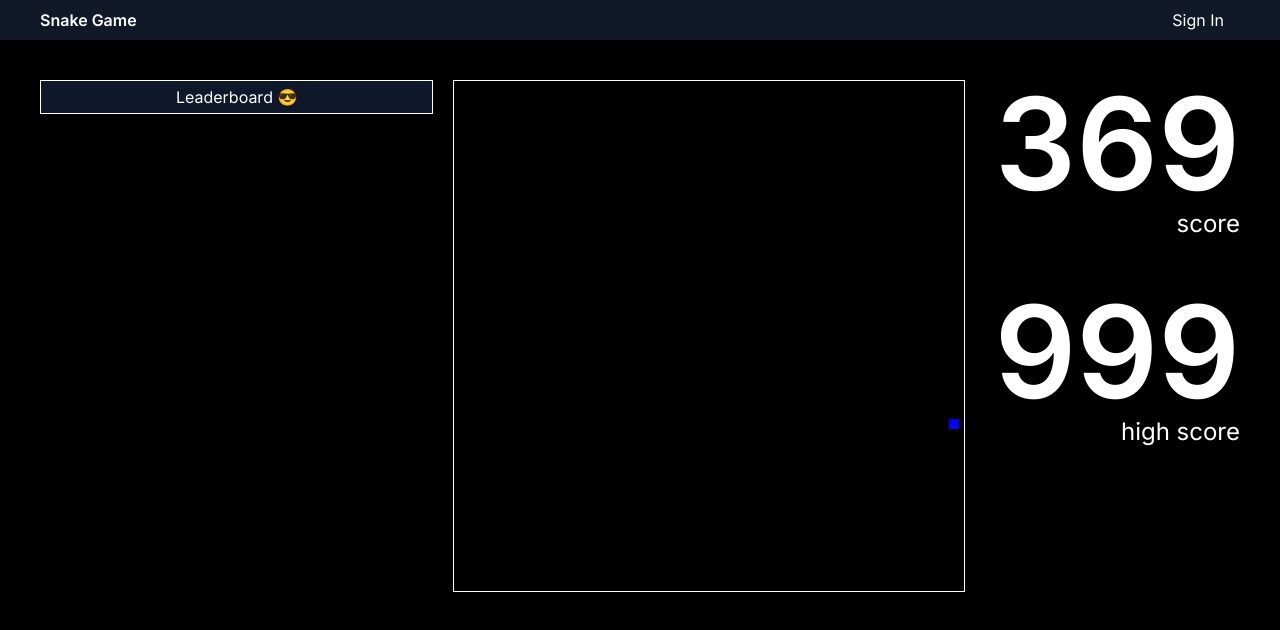
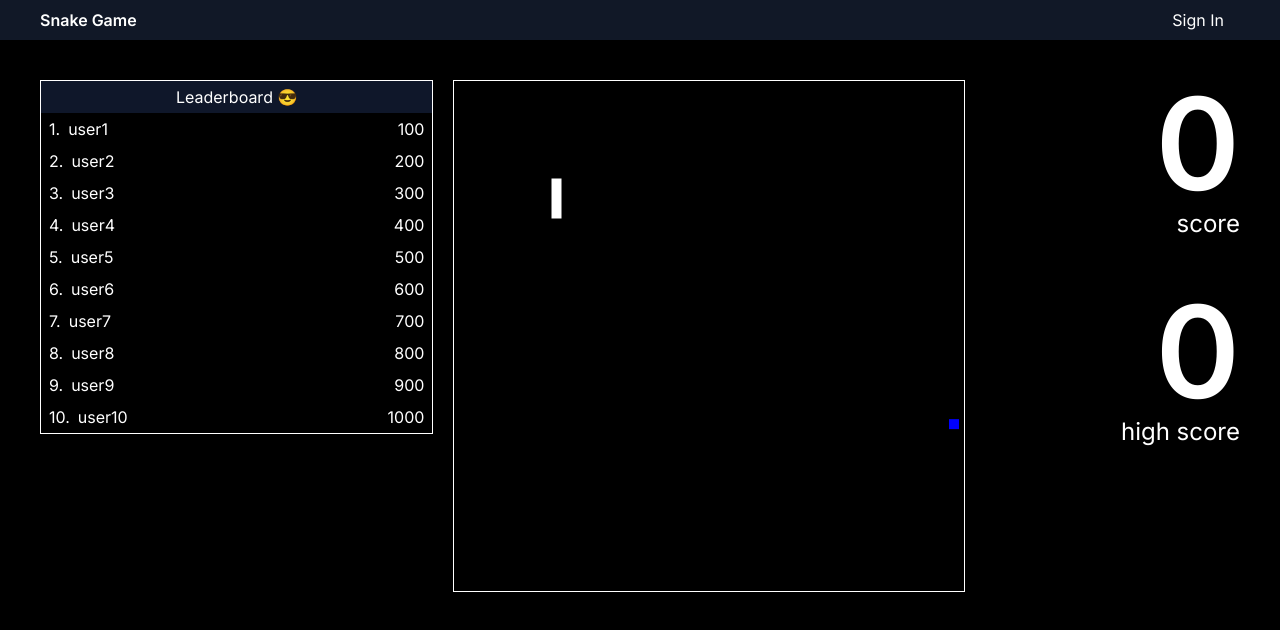
Before and after one commit to dhanushk2105/snake-game, a Next.js app: page / in a window 1280 px wide. Shown: the top 630 px of the page. Built offline with nearby package versions, Linux system fonts and the light colour scheme.

Commit message:
UI is complete

```diff
--- a/components/Game.jsx
+++ b/components/Game.jsx
@@ -7,7 +7,15 @@ import getRandomCoordinates from '@/utils/getRandomCoordinates'
 function Game() {
   const canvasRef = useRef(null);
   const [Spacebar, setSpacebar] = useState(false);
-  const [snake, setSnake] = useState([{x: 0, y: 0}])
+  const [snake, setSnake] = useState([
+    {x: 100, y: 100},
+    {x: 100, y: 105},
+    {x: 100, y: 110},
+    {x: 100, y: 115},
+    {x: 100, y: 120},
+    {x: 100, y: 125},
+    {x: 100, y: 130},
+  ])
   const devicePixelRatio = typeof window !== 'undefined' ? window.devicePixelRatio || 1 : 1;
 
   useEffect(() => {
@@ -31,28 +39,6 @@ function Game() {
     canvas.width = canvas.clientWidth * devicePixelRatio;
     canvas.height = canvas.clientHeight * devicePixelRatio;
 
-    const side = 5;
-    const lineWidth = 5;
-    const strokeColor = 'white';
-
-    context.beginPath();
-    context.rect(10 , 10 , side, side)
-    context.lineWidth = lineWidth;
-    context.strokeStyle = strokeColor;
-    context.stroke();
-    context.closePath();
-  }, []);
-
-
-
-
-  useEffect(() => {
-    const canvas = canvasRef.current;
-    const context = canvas.getContext('2d');
-
-    canvas.width = canvas.clientWidth * devicePixelRatio;
-    canvas.height = canvas.clientHeight * devicePixelRatio;
-
     const {x, y} = getRandomCoordinates(canvas.width - 10)
 
     const side = 5;
@@ -66,6 +52,19 @@ function Game() {
     context.strokeStyle = strokeColor;
     context.stroke();
     context.closePath();
+
+    //snake
+    const contextSnake = canvas.getContext('2d');
+
+    contextSnake.beginPath();
+    snake.forEach(segment => {
+    contextSnake.rect(segment.x , segment.y , 5, 5)
+    });
+
+    contextSnake.lineWidth = 5;
+    contextSnake.strokeStyle = "white";
+    contextSnake.stroke();
+    contextSnake.closePath();
   }, [Spacebar]);
 
   return (
--- a/components/Leaderboard.jsx
+++ b/components/Leaderboard.jsx
@@ -1,10 +1,62 @@
-import React from 'react'
+const LeaderboardData =  [{
+  username: 'user1',
+  score: 100
+},
+{
+  username: 'user2',
+  score: 200,
+},
+{
+  username: 'user3',
+  score: 300,
+},
+{
+  username: 'user4',
+  score: 400,
+},
+{
+  username: 'user5',
+  score: 500,
+},
+{
+  username: 'user6',
+  score: 600,
+},
+{
+  username: 'user7',
+  score: 700,
+},
+{
+  username: 'user8',
+  score: 800,
+},
+{
+  username: 'user9',
+  score: 900,
+},
+{
+  username: 'user10',
+  score: 1000,
+},
+]
 
 function Leaderboard() {
   return (
 
     <div className='border-white border border-double w-full min-h-full'>
     <div className='text-white w-full bg-slate-900 py-1 text-center'>Leaderboard 😎</div>
+    {LeaderboardData.map((data, index) => {
+      return (
+        <div key={index} className='flex justify-between text-white px-2 py-1'>
+          <div className='flex'>
+            <div className='text-white mr-2'>{index + 1}.</div>
+            <div>{data.username}</div>
+          </div>
+          <div>{data.score}</div>
+        </div>
+      )
+    }
+    )}
     </div>
   )
 }
--- a/components/ScoreCard.jsx
+++ b/components/ScoreCard.jsx
@@ -1,11 +1,11 @@
 import React from 'react'
 
-function ScoreCard() {
+function ScoreCard({currentScore, highScore}) {
   return (
     <div className='flex md:flex-col justify-end md:justify-start items-end gap-12'>
         <div className='flex flex-col items-end'>
         <div className='text-white font-semibold text-4xl md:text-9xl'>
-            369
+            {currentScore? currentScore : 0}
         </div>
         <div className='text-white text-xl md:text-2xl'>
             score
@@ -13,7 +13,7 @@ function ScoreCard() {
         </div>
         <div className='flex flex-col items-end'>
         <div className='text-white font-semibold text-4xl md:text-9xl'>
-            999
+            {highScore? highScore : 0}
         </div>
         <div className='text-white text-xl md:text-2xl'>
             high score
```
